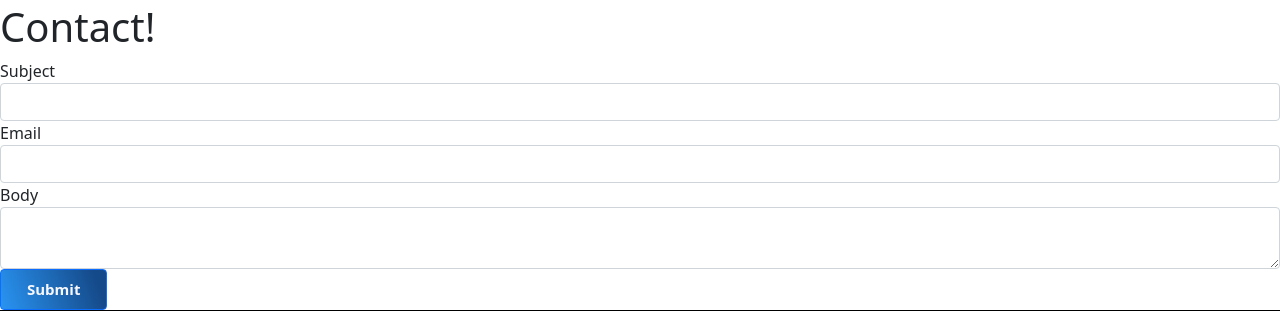
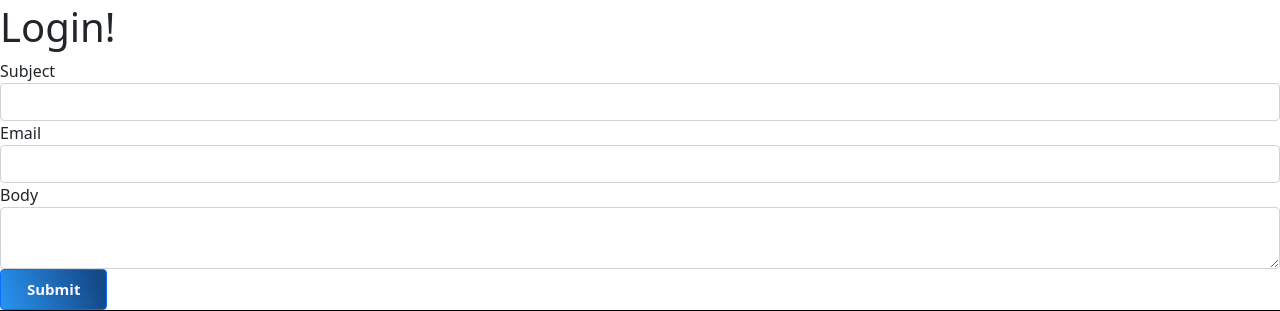
Before and after one commit to tvpluss/LTW, a PHP site: page /login in a window 1280 px wide. Shown: the part 107-418 px from the top of the page. Run offline with PHP 8.4, Linux system fonts and the light colour scheme; some libraries are stand-ins or nearby versions.

Commit message:
modified README.md

```diff
--- a/views/login.php
+++ b/views/login.php
@@ -1,4 +1,4 @@
-<h1>Contact!</h1>
+<h1>Login!</h1>
 <form action="" method="post">
     <div class="form-group">
         <label>Subject</label>
```
Also changed, not shown: README.md.
